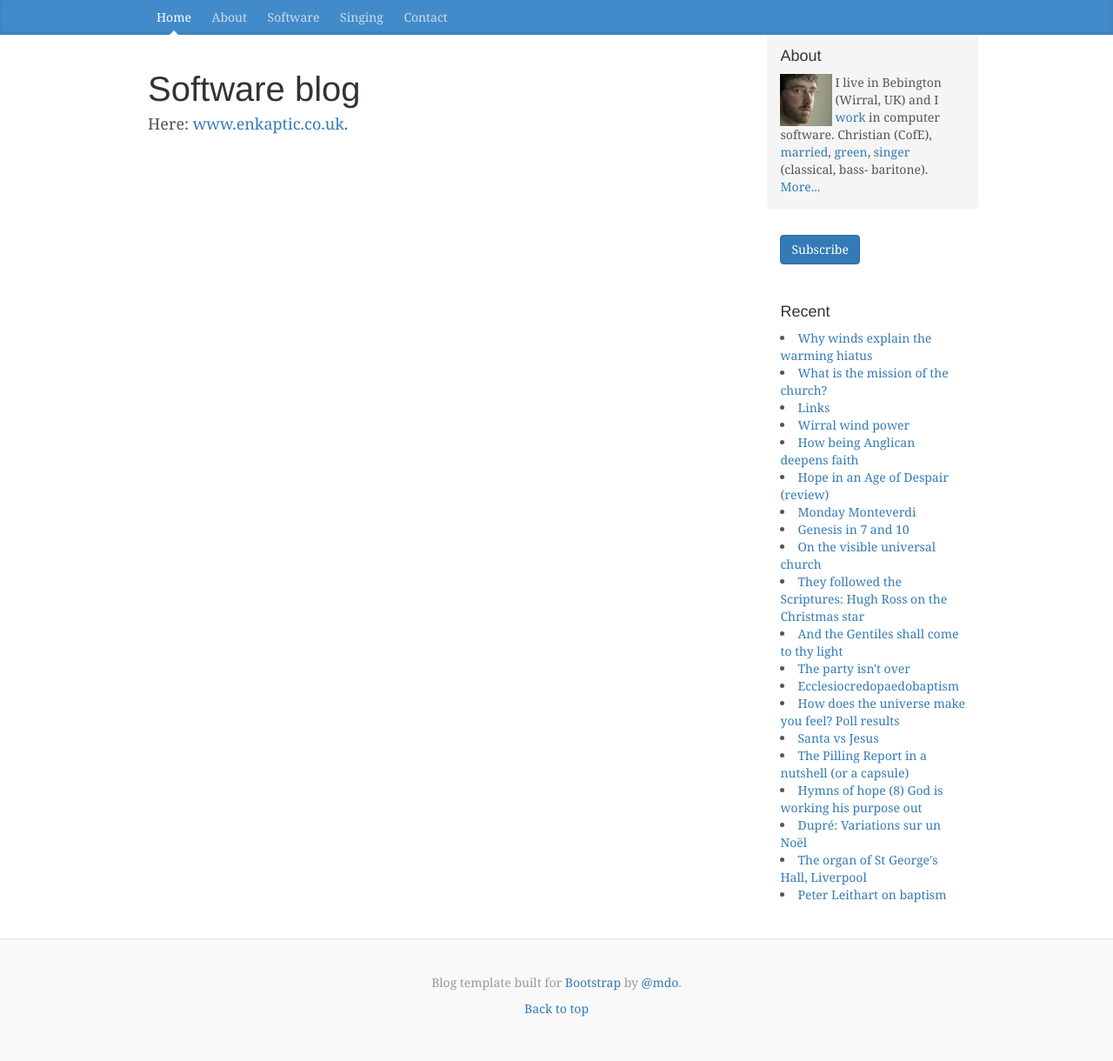
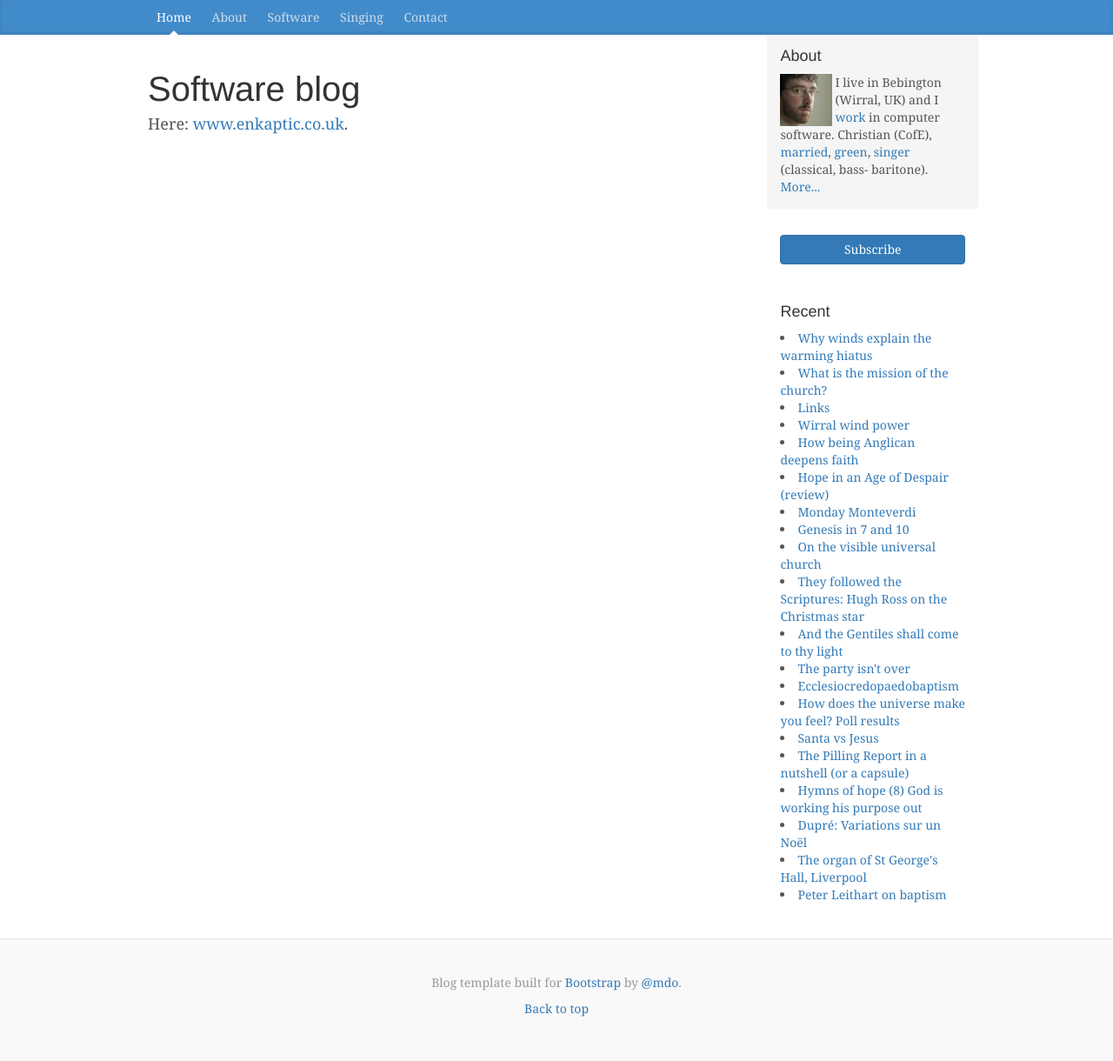
Before and after one commit to anthonyjsmith/anthonyjsmith.github.io, a Jekyll site: the page built from research/index.html, in a window 1280 px wide. Shown: the whole page at 87% size. Built offline with Jekyll 4.4.1, drawn with Linux system fonts in a browser that asks for light colours; nearby versions of some CDN libraries; Markdown is read by kramdown in place of the engine named in the settings; comment, search, counter and statistics services are not loaded.

Commit message:
subscribe button width 100%

```diff
--- a/css/blog.css
+++ b/css/blog.css
@@ -135,6 +135,9 @@ h6, .h6 {
 .sidebar-module-inset ol:last-child {
   margin-bottom: 0;
 }
+.sidebar-module .a2a_dd {
+  width: 100%;
+}
 
 /* Pagination */
 .pager {
```
